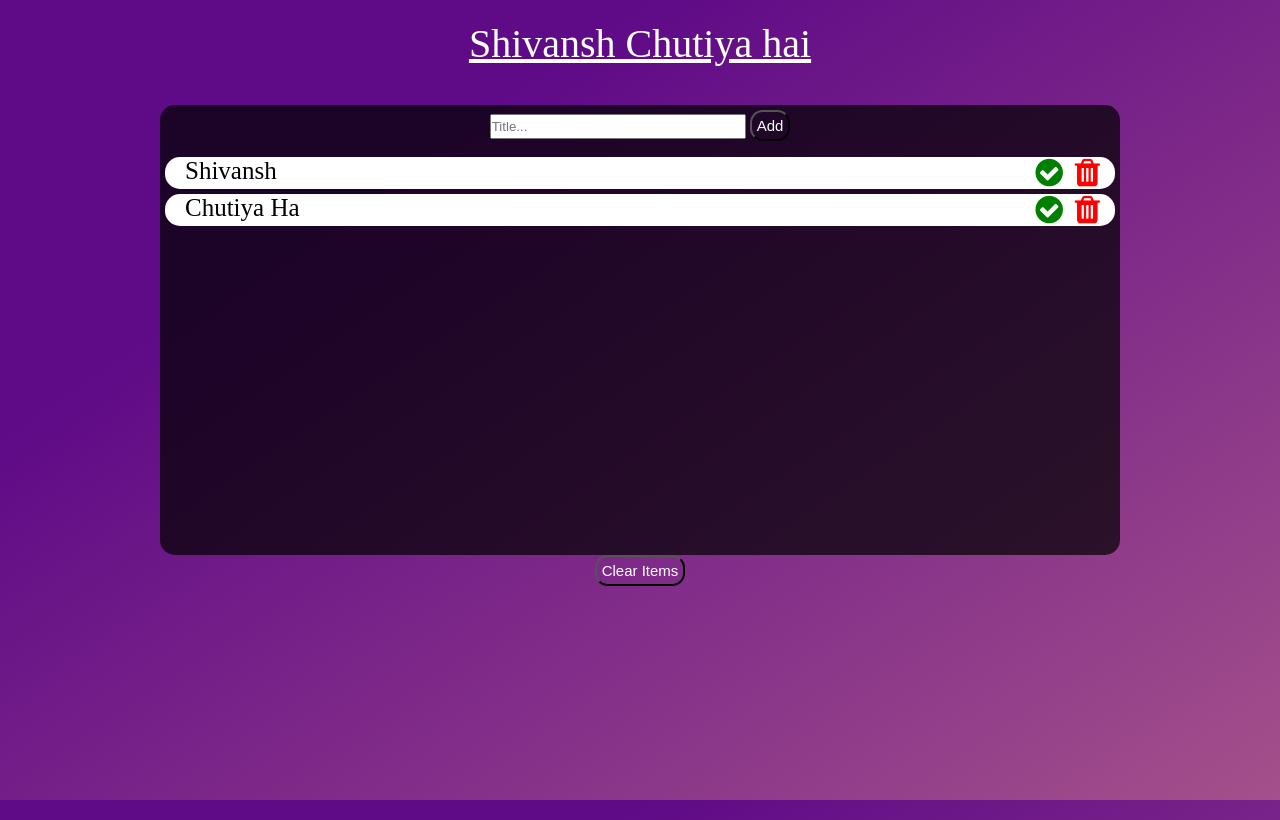
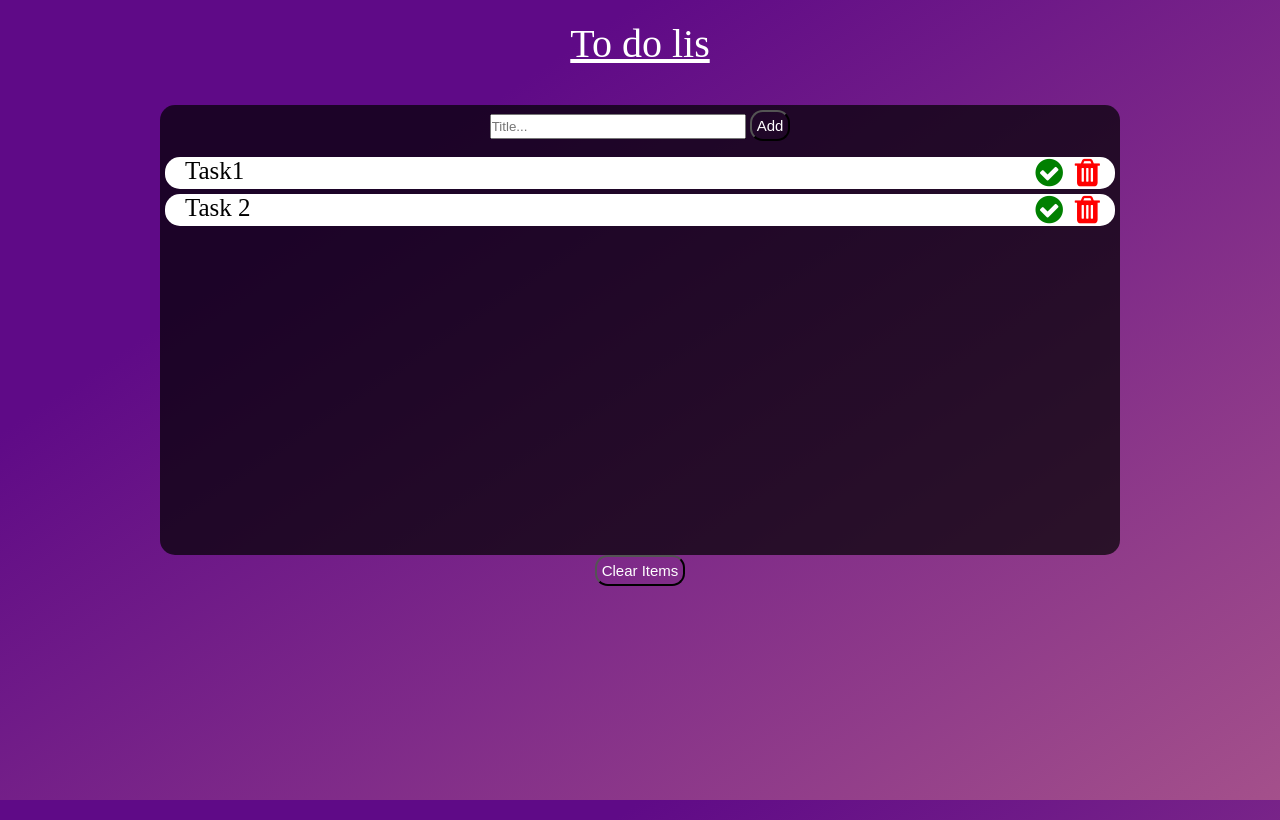
Before and after one commit to PBarkalle/ToDoList, a plain HTML site: page index.html in a window 1280 px wide. Drawn offline with Linux system fonts and the light colour scheme.

Commit message:
Update index.html

```diff
--- a/index.html
+++ b/index.html
@@ -10,12 +10,12 @@
 <body>
 
  <script type="text/javascript">
-		       var listItems=['Shivansh','Chutiya Ha'];
+		       var listItems=['Task1','Task 2'];
  </script>
 
 <div class="container">
        <div class="header">
-           Shivansh Chutiya hai
+           To do lis
        </div>
 
        <div id="list">
```
